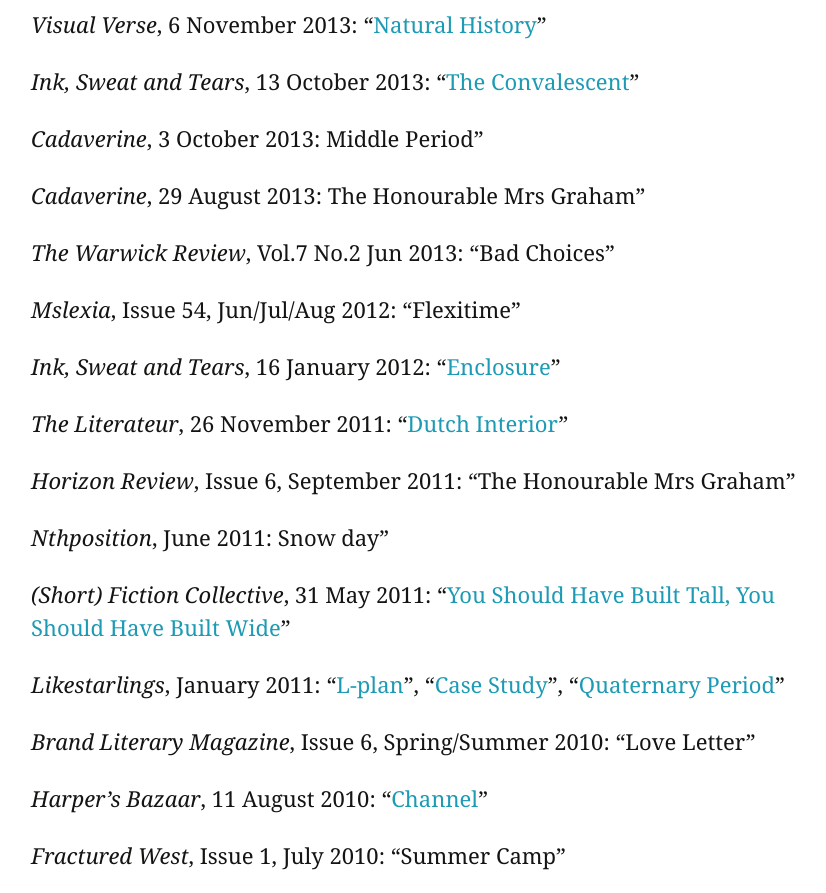
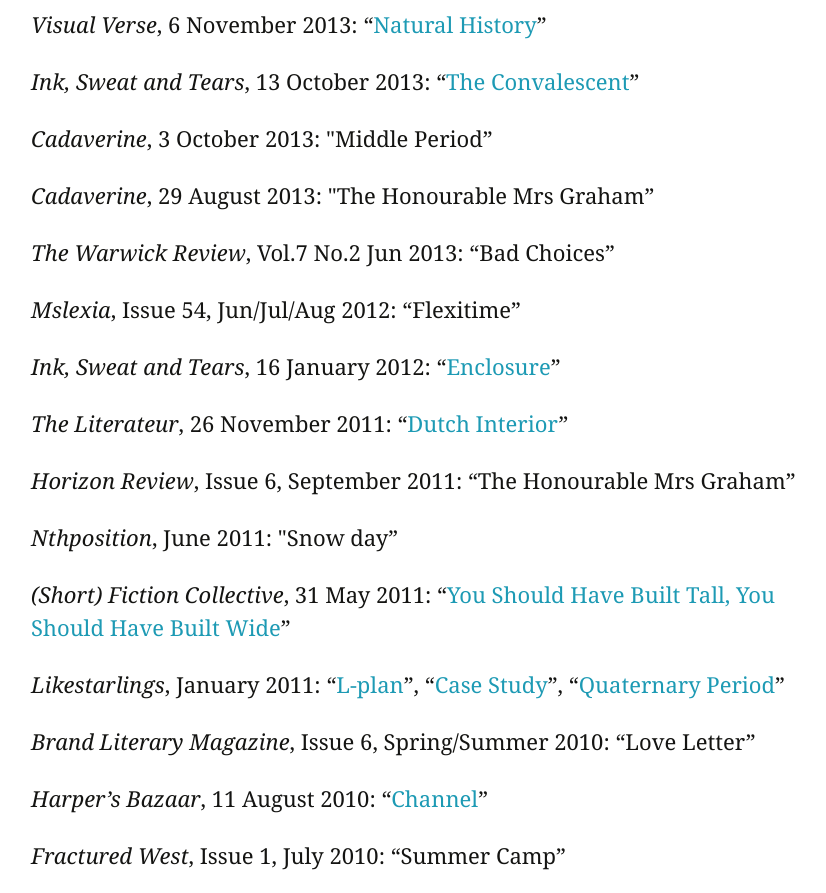
Before and after one commit to tholden/jennyholden.co.uk, a plain HTML site: page short-stories/index.html in a window 1280 px wide. Shown: the part 1180-2073 px from the top of the page, without its empty margins (199-1025 px from the left). Drawn offline with nearby package versions, Linux system fonts and the light colour scheme.

Commit message:
Update index.html

```diff
--- a/short-stories/index.html
+++ b/short-stories/index.html
@@ -133,14 +133,14 @@ img.emoji {
 <p><em>Eating My Words: National Flash Fiction Day Anthology 2014</em>, June 2014: “Postcard to my best friend from a non-Londoner, one ‘dull&#8230; of soul’”</p>
 <p><em>Visual Verse</em>, 6 November 2013: “<a href="http://visualverse.org/submissions/natural-history/" target="_blank" rel="noopener noreferrer">Natural History</a>”</p>
 <p><em>Ink, Sweat and Tears</em>, 13 October 2013: “<a href="http://www.inksweatandtears.co.uk/pages/?p=5492" target="_blank" rel="noopener noreferrer">The Convalescent</a>”</p>
-<p><em>Cadaverine</em>, 3 October 2013: Middle Period</a>”</p>
-<p><em>Cadaverine</em>, 29 August 2013: The Honourable Mrs Graham</a>”</p>
+<p><em>Cadaverine</em>, 3 October 2013: "Middle Period</a>”</p>
+<p><em>Cadaverine</em>, 29 August 2013: "The Honourable Mrs Graham</a>”</p>
 <p><em>The Warwick Review</em>, Vol.7 No.2 Jun 2013: “Bad Choices”</p>
 <p><em>Mslexia</em>, Issue 54, Jun/Jul/Aug 2012: &#8220;Flexitime&#8221;</p>
 <p><em>Ink, Sweat and Tears</em>, 16 January 2012: “<a href="http://www.inksweatandtears.co.uk/pages/?p=54" target="_blank" rel="noopener noreferrer">Enclosure</a>”</p>
 <p><em>The Literateur</em>, 26 November 2011: “<a href="http://literateur.com/dutch-interior/" target="_blank" rel="noopener noreferrer">Dutch Interior</a>”</p>
 <p><em>Horizon Review</em>, Issue 6, September 2011: “The Honourable Mrs Graham”</p>
-<p><em>Nthposition</em>, June 2011: Snow day</a>”</p>
+<p><em>Nthposition</em>, June 2011: "Snow day</a>”</p>
 <p><em>(Short) Fiction Collective</em>, 31 May 2011: &#8220;<a href="http://shortfictioncollective.blogspot.co.uk/2011/05/you-should-have-built-tall-you-should.html" target="_blank" rel="noopener noreferrer">You Should Have Built Tall, You Should Have Built Wide</a>&#8221;</p>
 <p><em>Likestarlings</em>, January 2011: “<a href="http://www.likestarlings.com/poems/1424/#2" target="_blank" rel="noopener noreferrer">L-plan</a>”, “<a href="http://www.likestarlings.com/poems/1424/#4" target="_blank" rel="noopener noreferrer">Case Study</a>”, “<a href="http://www.likestarlings.com/poems/1424/#6" target="_blank" rel="noopener noreferrer">Quaternary Period</a>”</p>
 <p><em>Brand Literary Magazine</em>, Issue 6, Spring/Summer 2010: “Love Letter”</p>
```
